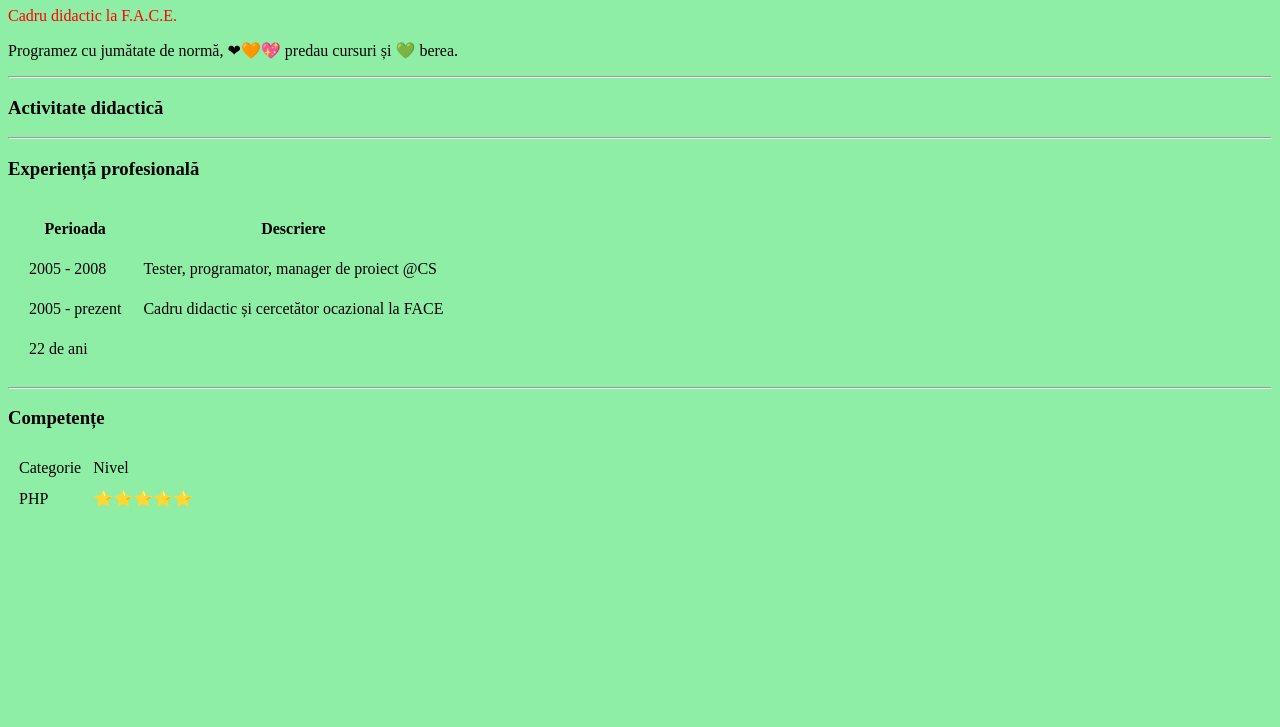
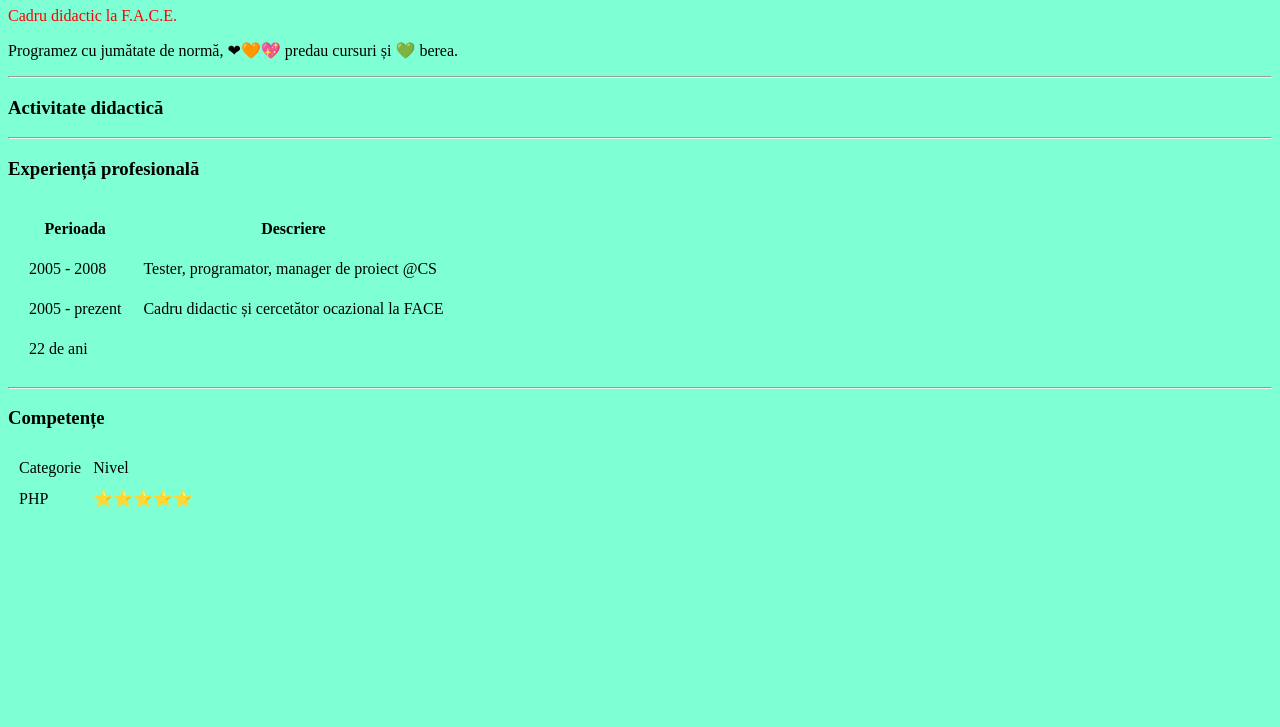
Before and after one commit to ammarian/cv_demo, a plain HTML site: page index.html in a window 1280 px wide. Shown: the part 73-800 px from the top of the page. Drawn offline with Linux system fonts and the light colour scheme.

Commit message:
Update index.html

```diff
--- a/index.html
+++ b/index.html
@@ -7,7 +7,8 @@
     <meta charset="utf-8">
     <title>&#10084; My web page</title>
   </head>
-  <body style="background-color:#8FEEA5;">
+  <body style="background-color:aquamarine;">
+  <!-- <body style="background-color:#8FEEA5;"> -->
     <!-- <body style="background-color:#8F1301;"> -->
     <h1 style="color:#0000FF;">MMA</h1>
     <p style="color:#FF0000;">Cadru didactic la F.A.C.E.</p>
```
